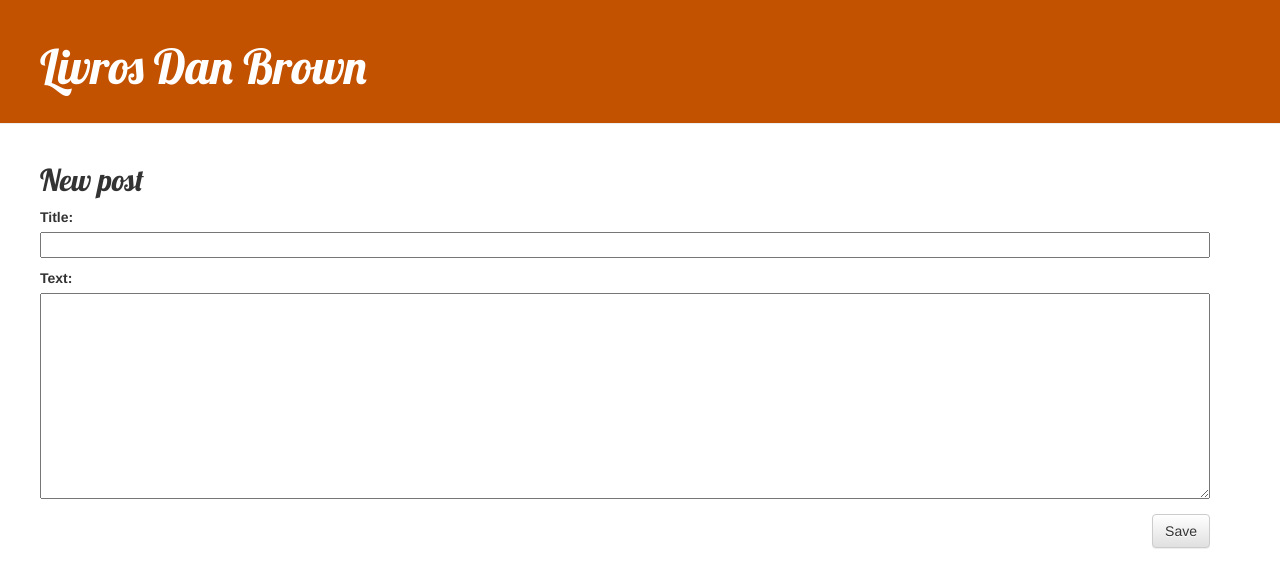
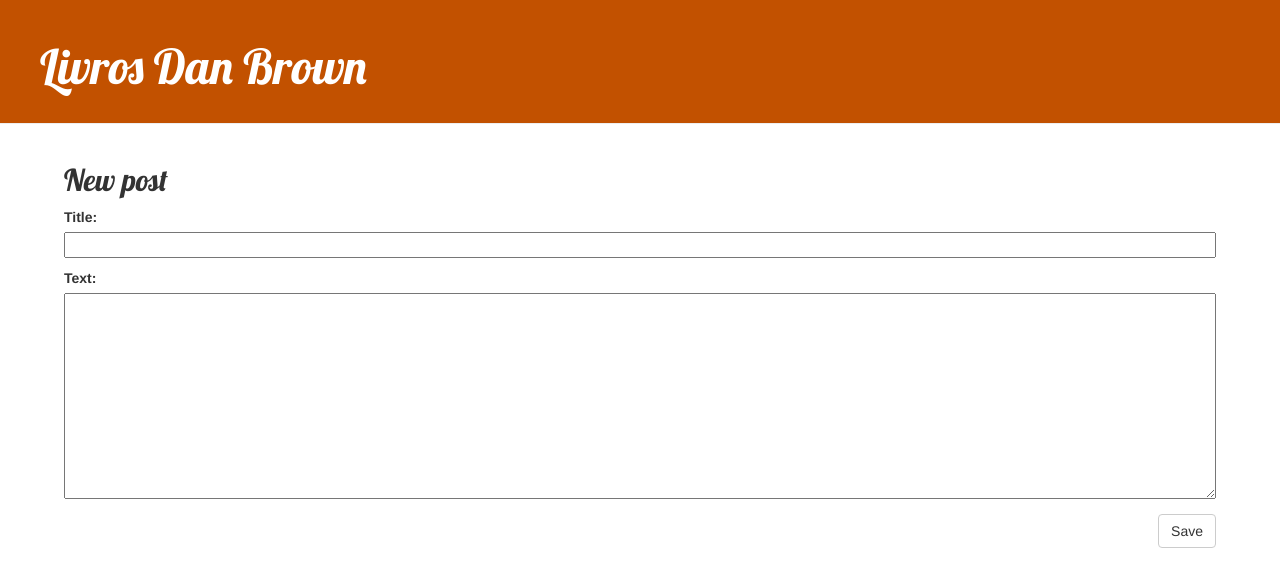
Before and after one commit to daramariabs/my-first-blog, a Django app: page /post/new in a window 1280 px wide. Shown: the top 588 px of the page. Run offline with Django 3.2, Linux system fonts and the light colour scheme; some libraries are stand-ins or nearby versions.

Commit message:
Conteudo dos livros

```diff
--- a/blog/static/css/blog.css
+++ b/blog/static/css/blog.css
@@ -20,7 +20,8 @@ h1 a, h2 a {
 }
 
 .content {
-    margin-left: 40px;
+    width: 90%;
+    margin: auto;
 }
 
 h1, h2, h3, h4 {
@@ -46,8 +47,11 @@ h1, h2, h3, h4 {
     margin-right: 20px;
 }
 
+
 .post {
     margin-bottom: 70px;
+
+    /* border: thick  groove  rgb(255,0,255); */
 }
 
 .post h2 a, .post h2 a:visited {
--- a/blog/templates/blog/base.html
+++ b/blog/templates/blog/base.html
@@ -6,8 +6,9 @@
     <meta charset="UTF-8">
     <meta http-equiv="X-UA-Compatible" content="IE=edge">
     <meta name="viewport" content="width=device-width, initial-scale=1.0">
-    <link rel="stylesheet" href="//maxcdn.bootstrapcdn.com/bootstrap/3.2.0/css/bootstrap.min.css">
-    <link rel="stylesheet" href="//maxcdn.bootstrapcdn.com/bootstrap/3.2.0/css/bootstrap-theme.min.css">
+    <link rel="stylesheet" href="https://maxcdn.bootstrapcdn.com/bootstrap/3.4.1/css/bootstrap.min.css">
+    <script src="https://ajax.googleapis.com/ajax/libs/jquery/3.5.1/jquery.min.js"></script>
+    <script src="https://maxcdn.bootstrapcdn.com/bootstrap/3.4.1/js/bootstrap.min.js"></script>
     <link href="//fonts.googleapis.com/css?family=Lobster&subset=latin,latin-ext" rel="stylesheet" type="text/css">
     <link rel="stylesheet" href="{% static 'css/blog.css' %}">
 
@@ -22,7 +23,7 @@
     </div>
 
     <div class="content container">
-        <div class="row aling-items-start">
+        <div class="row">
             <div class="col">
             {% block content %}
             {% endblock %}
```
